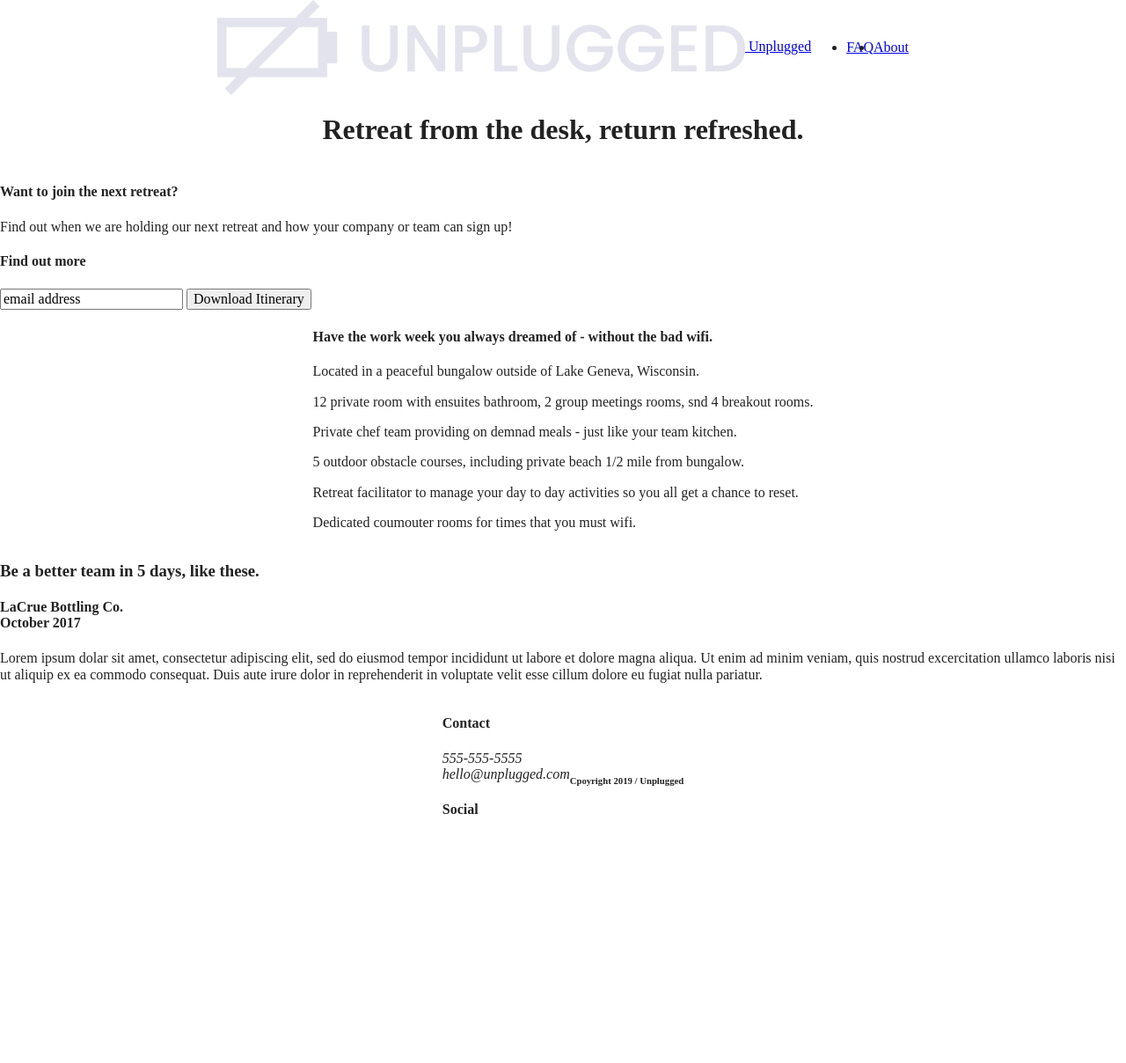
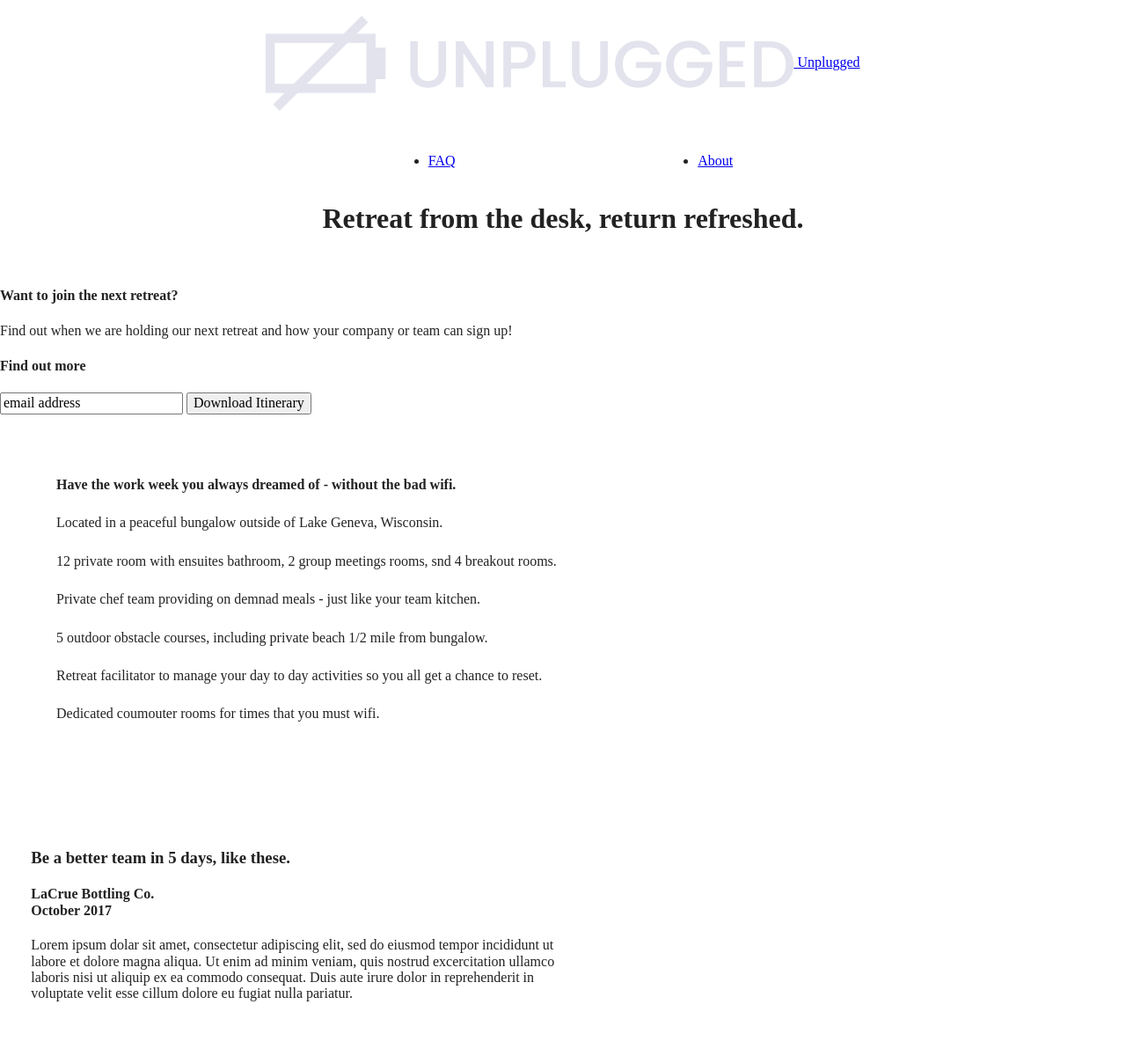
Before and after one commit to meghappatel24/website, a website built with Parcel: page index.html in a window 1280 px wide. Shown: the top 1208 px of the page at 88% size. Before the commit the page ends 983 px from the top, so only its background shows below. Built offline with nearby package versions, Linux system fonts and the light colour scheme.

Commit message:
added width and margins to layout

```diff
--- a/css/main.css
+++ b/css/main.css
@@ -86,6 +86,10 @@ textarea {
 /* ==========================================================================
    Author's custom styles
    ========================================================================== */
+.content-wrapper {
+  width: 90%;
+  margin: 50px 0;
+  }
 
    /*========== Header and Footer Base style =======*/
 
@@ -103,6 +107,17 @@ header .content-wrapper {
   justify-content: center;
   align-items: center;
   flex-flow: row wrap;
+  margin: 0;
+}
+
+header {
+  padding: 18px 0;
+}
+
+.header-divider {
+  width: 100%;
+  height: 2px;
+  margin: 10px 0 20px 0;
 }
 
 header nav {
@@ -110,11 +125,13 @@ header nav {
   justify-content: space-around;
   align-items: center;
   flex-flow: row wrap;
+  width: 60%;
 }
 
 header nav ul {
   display: flex;
   justify-content: space-around;
+  width: 90%;
 }
 
 footer .social-icons {
@@ -129,12 +146,10 @@ footer .social-icons p {
   align-items: center;
 }
 
-   .hero-area {
-    display: flex;
-    justify-content: center;
-    align-items: center;
-   }
-
+footer .content-wrapper {
+  width: 55%;
+  margin: 50px 0;
+}
    /* -------------------- Mobile Styles - Homepage -------------------- */
 
    /*------------ Main --------------*/
@@ -144,6 +159,7 @@ footer .social-icons p {
 .hero-area {
   display: flex;
   justify-content: center;
+  align-items: center;
   flex-flow: row wrap;
 }
 
@@ -171,12 +187,21 @@ aside {
   flex-flow: row wrap;
 }
 
+.features article {
+  width: 65%;
+  margin: 25px 0;
+}
+
 /* -------Reviews---------- */
 
 .reviews {
   display: flex;
   justify-content: center;
   flex-flow: row wrap;
+}
+
+.reviews {
+  width: 55%;
 }
 
 /* ===============   About Page ============================ */
```
